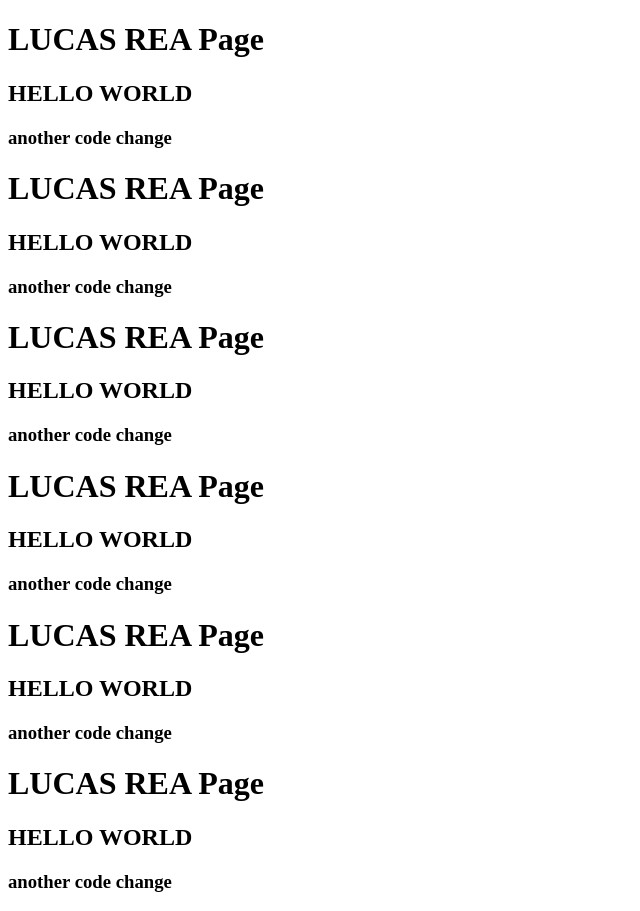
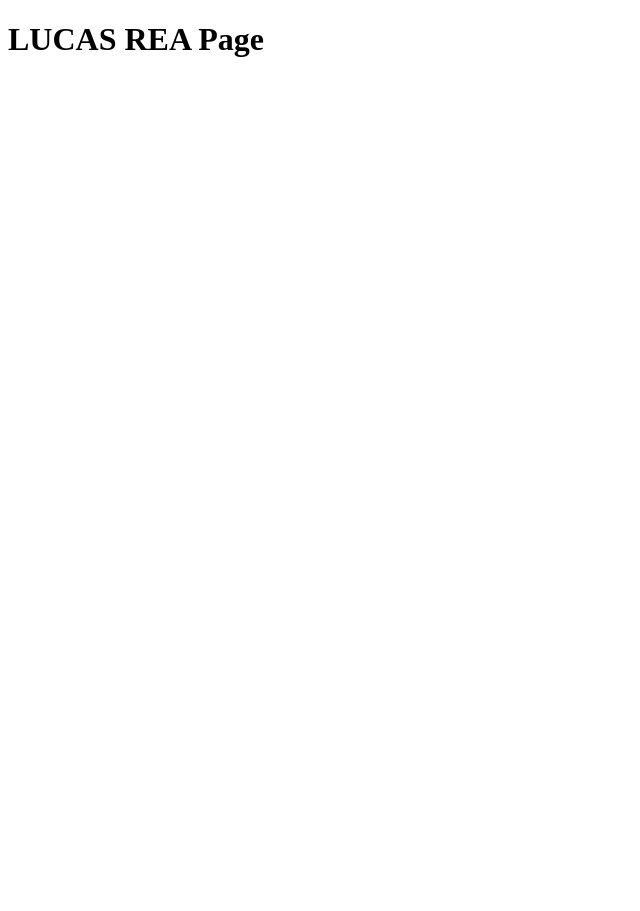
Before and after one commit to lucasrea/LucasReaPortfolio, a React app: page / in a window 1280 px wide. Shown: the whole page, without its empty margins (0-640 px from the left). After the commit the page ends 800 px from the top, so only its background shows below. Built offline with nearby package versions, Linux system fonts and the light colour scheme.

Commit message:
Update main.jsx

```diff
--- a/src/main.jsx
+++ b/src/main.jsx
@@ -7,23 +7,7 @@ ReactDOM.createRoot(document.getElementById("root")).render(
   // <React.StrictMode>
   <div>
     <h1>LUCAS REA Page</h1>
-    <h2>HELLO WORLD</h2>
-    <h3>another code change</h3>
-    <h1>LUCAS REA Page</h1>
-    <h2>HELLO WORLD</h2>
-    <h3>another code change</h3>
-    <h1>LUCAS REA Page</h1>
-    <h2>HELLO WORLD</h2>
-    <h3>another code change</h3>
-    <h1>LUCAS REA Page</h1>
-    <h2>HELLO WORLD</h2>
-    <h3>another code change</h3>
-    <h1>LUCAS REA Page</h1>
-    <h2>HELLO WORLD</h2>
-    <h3>another code change</h3>
-    <h1>LUCAS REA Page</h1>
-    <h2>HELLO WORLD</h2>
-    <h3>another code change</h3>
+
   </div>
   // {/* </React.StrictMode> */}
   // ,
```
